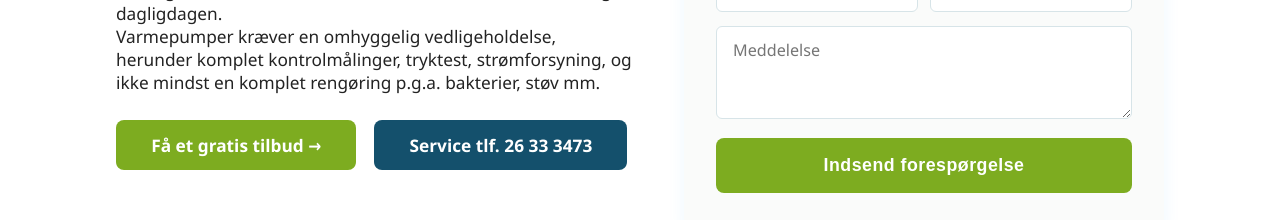
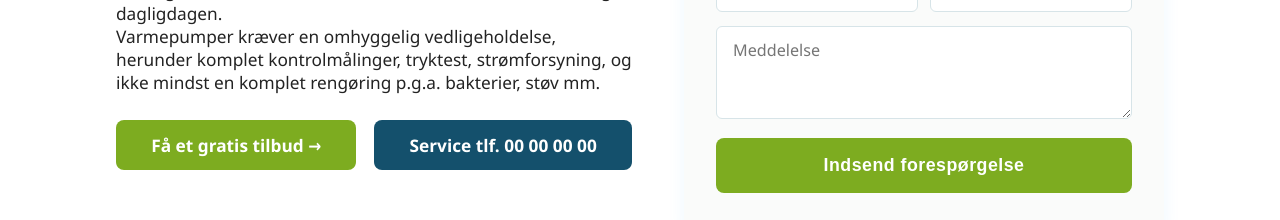
Before and after one commit to SkjoldD/ad-vvs-website, a React (Create React App) app: page / in a window 1280 px wide. Shown: the part 1360-1580 px from the top of the page. Built offline with nearby package versions, Linux system fonts and the light colour scheme.

Commit message:
found another ph. no.

```diff
--- a/src/components/ServiceBookingSection.js
+++ b/src/components/ServiceBookingSection.js
@@ -24,7 +24,7 @@ const ServiceBookingSection = () => {
           </div>
           <div className="service-btns">
             <a href="#" className="service-btn-green">Få et gratis tilbud →</a>
-            <a href="tel:26333473" className="service-btn-blue">Service tlf. 26 33 3473</a>
+            <a href="tel:26333473" className="service-btn-blue">Service tlf. 00 00 00 00</a>
           </div>
         </div>
         {/* Right Column */}
```
Also changed, not shown: 7 other files (tests, documents, lock files or other folders).
